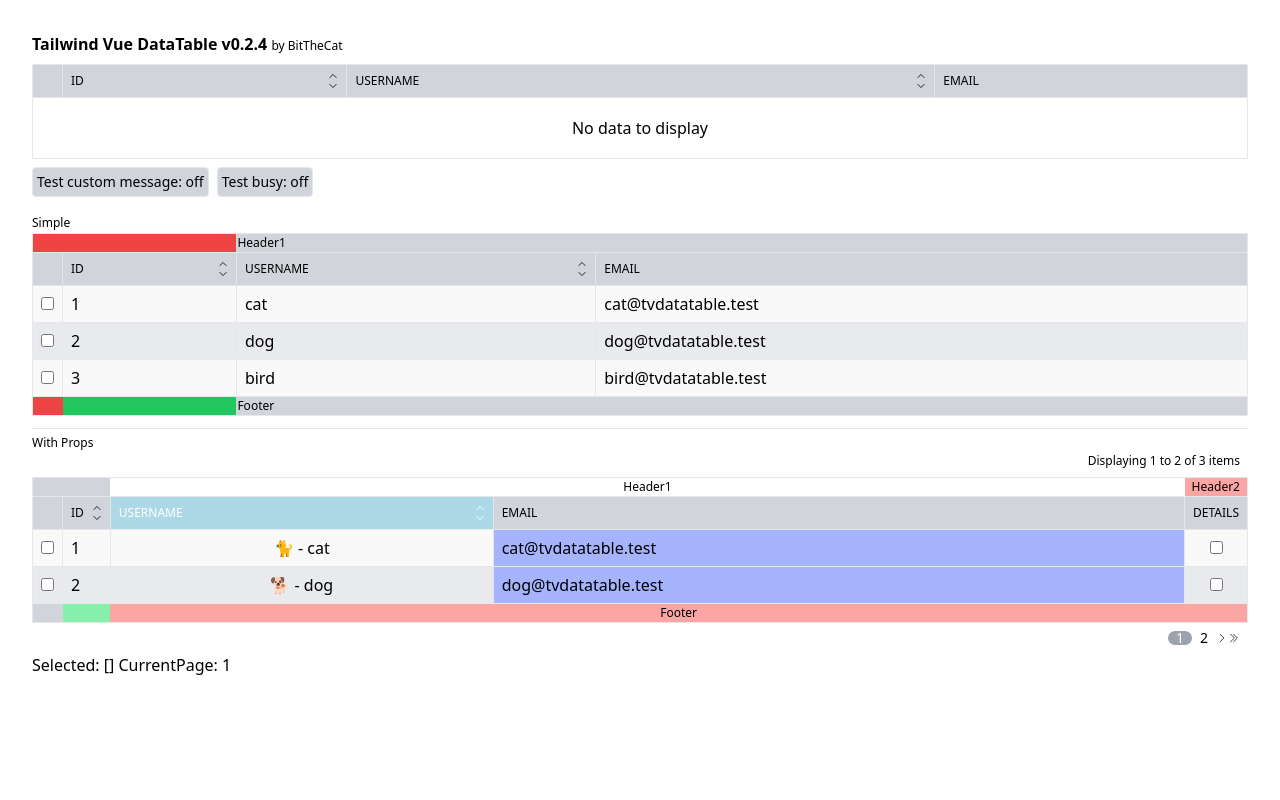
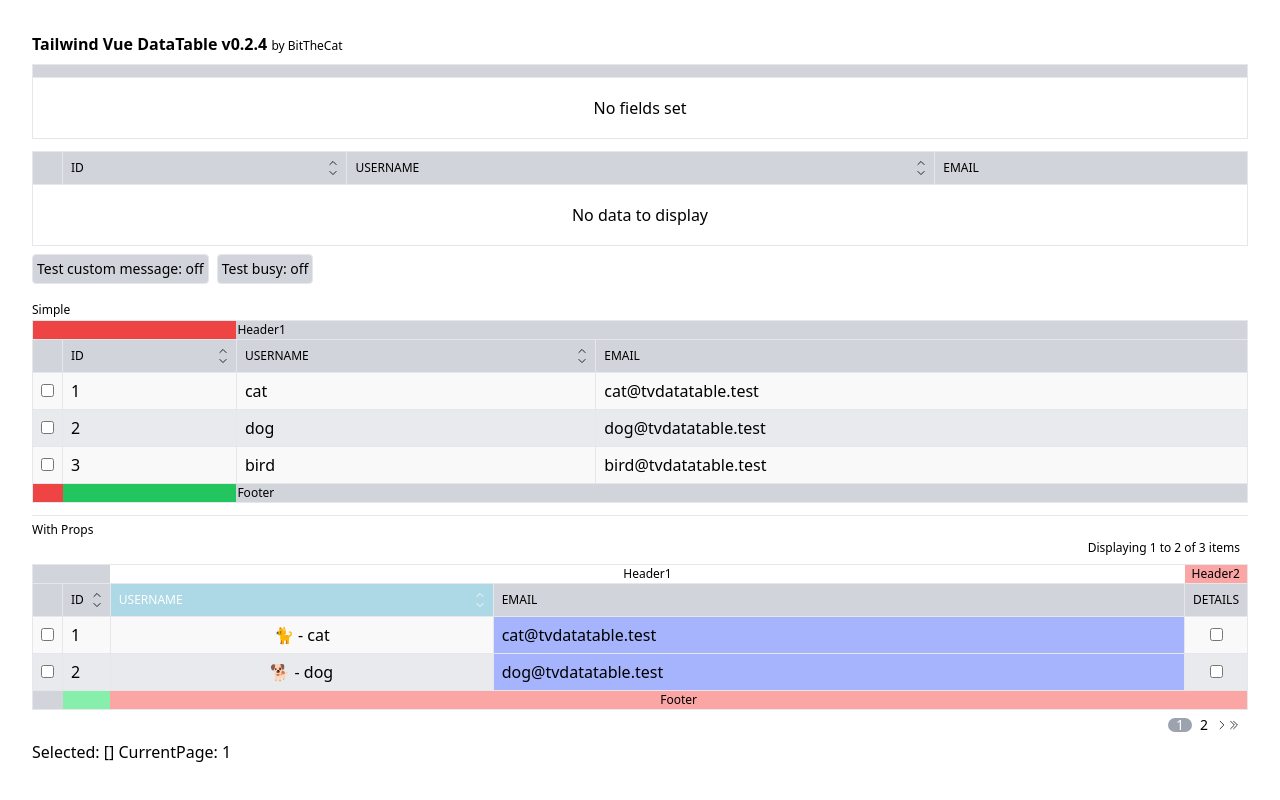
Before and after one commit to BitTheCat/tailwind-vue-data-table, a Vue app: page / in a window 1280 px wide. Built offline with nearby package versions, Linux system fonts and the light colour scheme.

Commit message:
fixed no fields for table

```diff
--- a/dev/TableShow.vue
+++ b/dev/TableShow.vue
@@ -1,5 +1,10 @@
 <template>
     <div>
+        <div class="mb-3">
+            <TVTable />
+        </div>
+
+
         <div class="mb-3">
             <TVTable
                 ref="tvtTableSimple"
@@ -69,13 +74,14 @@
                 :items="filterItems"
                 :fields="fields"
                 multiple-sortable
+                multiple-selection
                 :total-rows="items.length"
                 :per-page="perPage"
                 :row-select-class="'bg-red-500'"
                 enable-check
                 @change-page="changePage"
-                @check-row="checkRow"
-                @row-clicked="checkRow"
+                @check-row="checkRowMultiple"
+                @row-clicked="checkRowMultiple"
             >
                 <template #header-row>
                     <tr>
--- a/package.json
+++ b/package.json
@@ -1,6 +1,6 @@
 {
     "name": "@bitthecat/tailwind-vue-data-table",
-    "version": "0.2.4",
+    "version": "0.2.5",
     "keywords": [
         "tailwindcss",
         "customisable",
--- a/src/components/TVTable.vue
+++ b/src/components/TVTable.vue
@@ -5,7 +5,14 @@
 
     <div class="overflow-auto">
         <TTable ref="TVTABLE">
-            <TThead>
+            <!-- No fields set -->
+            <TThead v-if="fields.length == 0">
+                <TTr class="divide-x divide-y">
+                    <TTh />
+                </TTr>
+            </TThead>
+
+            <TThead v-if="fields.length !== 0">
                 <slot v-if="slots['header-row']" name="header-row" />
                 <TTr class="divide-x divide-y">
                     <TTh
@@ -52,7 +59,15 @@
                     </TTh>
                 </TTr>
             </TThead>
-            <TTbody>
+            <!-- No fields set -->
+            <TTbody v-if="fields.length == 0">
+                <TTr class="divide-x divide-y">
+                    <TTd>
+                        <span class="font-light flex justify-center mb-3 mt-3">No fields set</span>
+                    </TTd>
+                </TTr>
+            </TTbody>
+            <TTbody v-else>
                 <TTr v-if="busy">
                     <!-- Spinner -->
                     <TTd :colspan="enableCheck ? fields.length + 1 : fields.length">
@@ -155,7 +170,7 @@ const slots = useSlots();
 const props = defineProps({
     items: {
         type: [Object, Array],
-        default: () => {}
+        default: () => []
     },
     fields: {
         type: Array,
```
Also changed, not shown: 1 other file (tests, documents, lock files or other folders).
